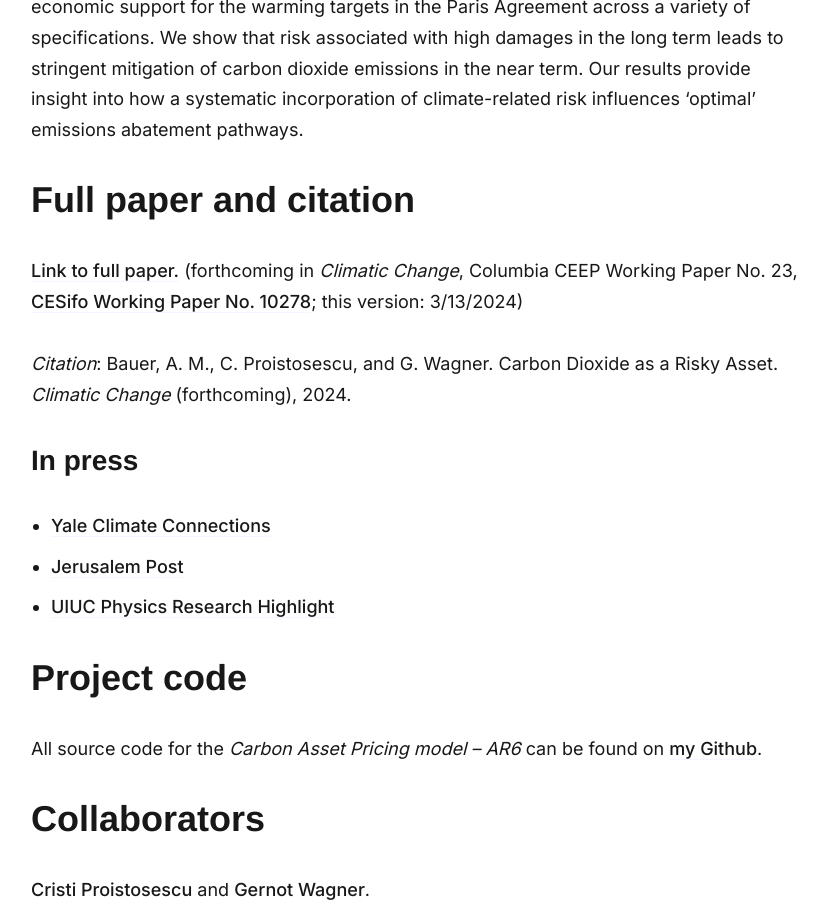
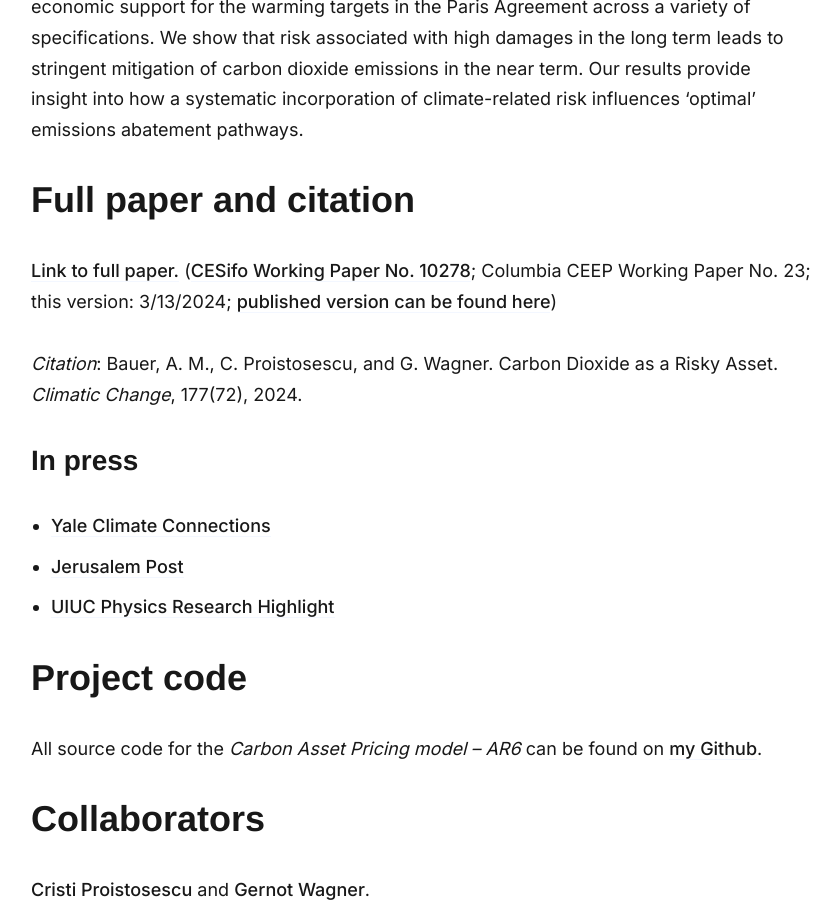
Before and after one commit to adam-bauer-34/adam-bauer-34.github.io, a Jekyll site: the page built from _projects/2022-12-20-cap6.md, in a window 1280 px wide and 900 px high, scrolled down 1387 px. Shown: the whole window, without its empty margins (219-1059 px from the left). Built offline with Jekyll 4.4.1, drawn with Linux system fonts in a browser that asks for light colours; nearby versions of some CDN libraries; some web fonts are replaced.

Commit message:
updated pub details for cap6

```diff
--- a/_projects/2022-12-20-cap6.md
+++ b/_projects/2022-12-20-cap6.md
@@ -12,9 +12,9 @@ We incorporate the findings from the Intergovernmental Panel on Climate Change's
 We develop a financial-economic model for carbon pricing with an explicit representation of decision making under risk and uncertainty that is consistent with the Intergovernmental Panel on Climate Change’s sixth assessment report. We find that this approach provides economic support for the warming targets in the Paris Agreement across a variety of specifications. We show that risk associated with high damages in the long term leads to stringent mitigation of carbon dioxide emissions in the near term. Our results provide insight into how a systematic incorporation of climate-related risk influences 'optimal' emissions abatement pathways.
 
 # Full paper and citation
-[Link to full paper.](/files/papers/cap6/BPW_CarbonDioxideRiskyAsset_ClimChange_FINAL.pdf) (forthcoming in *Climatic Change*, Columbia CEEP Working Paper No. 23, [CESifo Working Paper No. 10278](https://www.cesifo.org/en/publications/2023/working-paper/carbon-dioxide-risky-asset); this version: 3/13/2024)
+[Link to full paper.](/files/papers/cap6/BPW_CarbonDioxideRiskyAsset_ClimChange_FINAL.pdf) ([CESifo Working Paper No. 10278](https://www.cesifo.org/en/publications/2023/working-paper/carbon-dioxide-risky-asset); Columbia CEEP Working Paper No. 23; this version: 3/13/2024; [published version can be found here](https://link.springer.com/article/10.1007/s10584-024-03724-3))
 
-_Citation_: Bauer, A. M., C. Proistosescu, and G. Wagner. Carbon Dioxide as a Risky Asset. *Climatic Change* (forthcoming), 2024.
+_Citation_: Bauer, A. M., C. Proistosescu, and G. Wagner. Carbon Dioxide as a Risky Asset. *Climatic Change*, 177(72), 2024.
 
 ## In press
 
```
